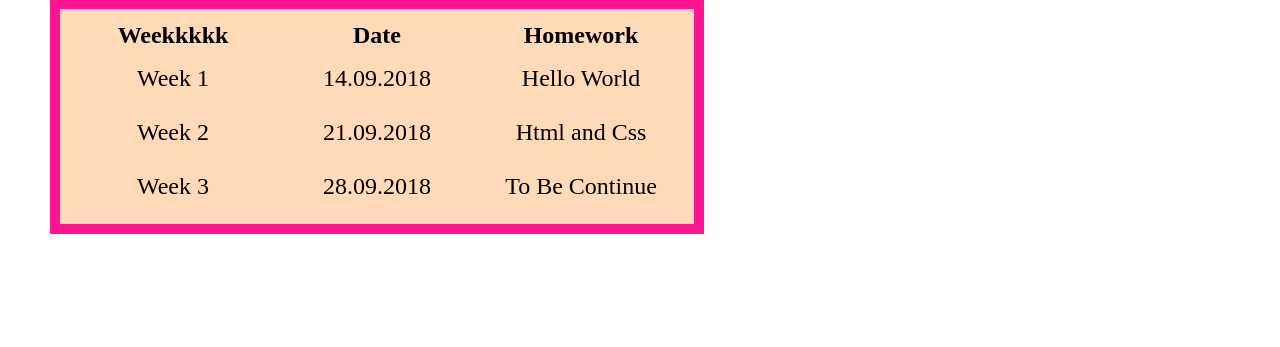
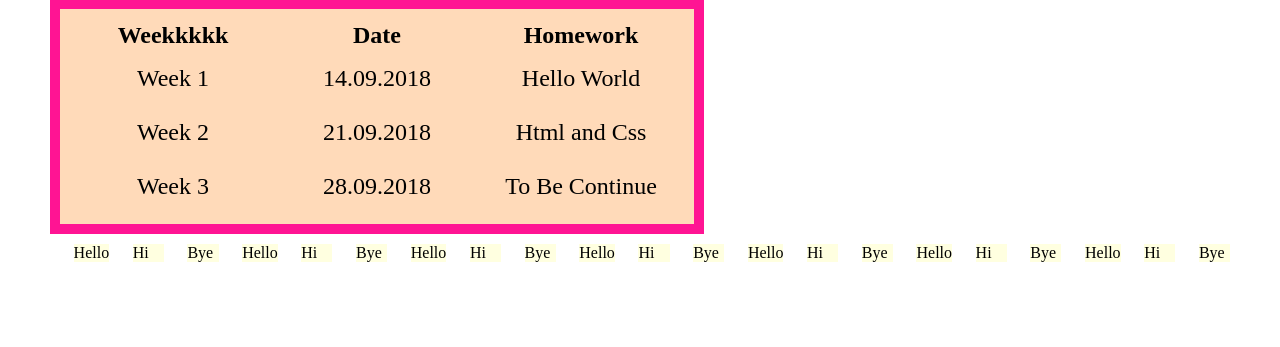
Before and after one commit to Dola-Ng/example1, a Django app: page / in a window 1280 px wide. Shown: the part 254-601 px from the top of the page. Run offline with Django 3.2, Linux system fonts and the light colour scheme.

Commit message:
added_for

```diff
--- a/helloworld/views.py
+++ b/helloworld/views.py
@@ -3,7 +3,9 @@ from django.contrib.auth import authenticate
 from django.contrib import auth
 from django.http import HttpResponse
 from django.contrib.auth.models import User
+from django import template
 
 
 def index(request):
-	return render(request, 'html.html')
+	loop = [0,1,2,3,4,5,6]
+	return render(request, 'html.html',locals())
--- a/static/css.css
+++ b/static/css.css
@@ -25,3 +25,21 @@ td {
 
     width:200px;
 }
+
+.container{ display : flex;
+			flex-direction:row;
+			flex-wrap: row wrap;
+			justify-content: center;
+			 }
+
+.item { order:3;
+		display: flex;
+		align-self: center;
+		flex-grow: 0.1;
+		background-color: LightYellow ;
+		margin: 10px 0 0 2%;
+
+
+    width: calc(100% * (1/4) - 10px - 1px)
+
+	}
--- a/templates/html.html
+++ b/templates/html.html
@@ -36,8 +36,21 @@
 			<td>28.09.2018</td>
 			<td>To Be Continue</td>
 
+
 		</tr>
 	</tbody>
 </table>
+
+
+
+<div class="container">
+{% for i in loop %}
+		<div class = "item"> Hello</div>
+		<div class = "item"> Hi</div>
+		<div class = "item"> Bye</div>
+{% endfor %}
+</div>
+
+
 </body>
 </html>
```
Also changed, not shown: 2 other files.
